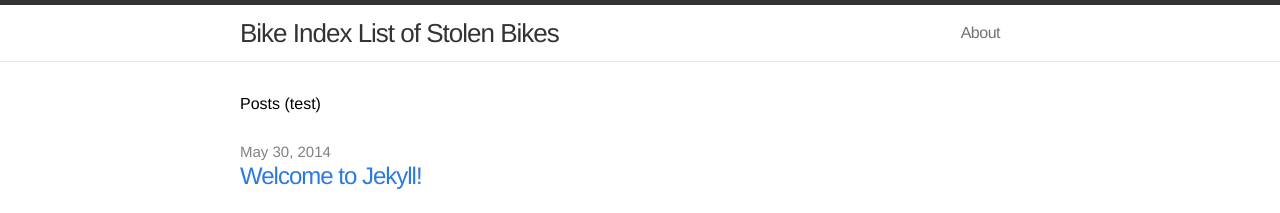
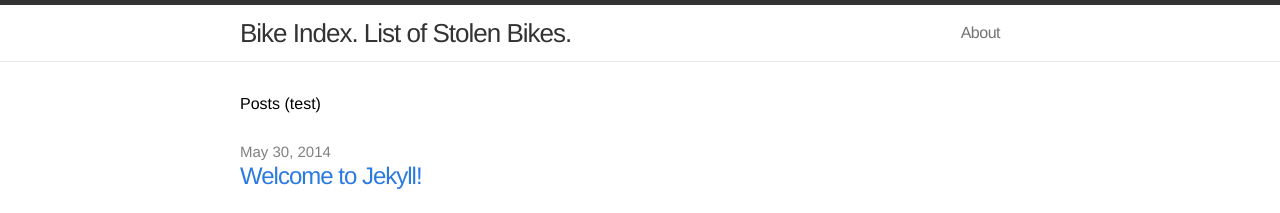
Before and after one commit to andrewborstein/stolen-bike-list, a Jekyll site: the page built from index.html, in a window 1280 px wide. Shown: the top 213 px of the page. Built offline with Jekyll 4.4.1, drawn with Linux system fonts in a browser that asks for light colours.

Commit message:
Site Title
Changed dynamic to static.

```diff
--- a/_includes/header.html
+++ b/_includes/header.html
@@ -2,7 +2,7 @@
 
   <div class="wrap">
 
-    <a class="site-title" href="{{ site.baseurl }}/">{{ site.title }}</a>
+    <a class="site-title" href="{{ site.baseurl }}/">Bike Index. List of Stolen Bikes.</a>
 
     <nav class="site-nav">
       <a href="#" class="menu-icon">
```
